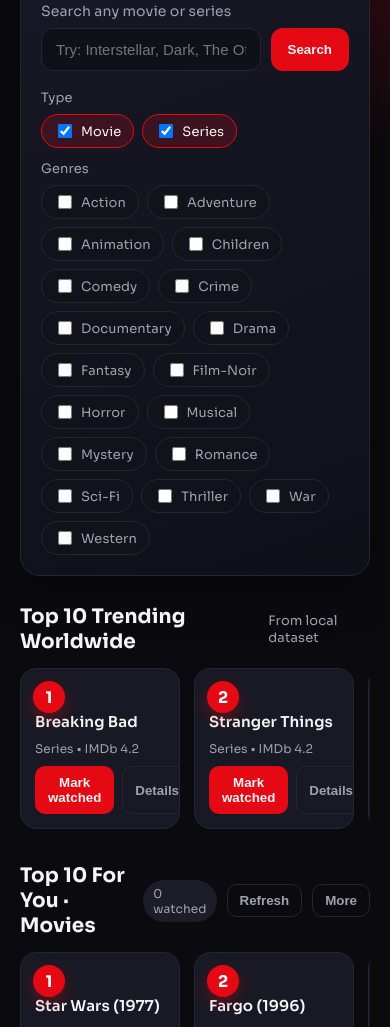
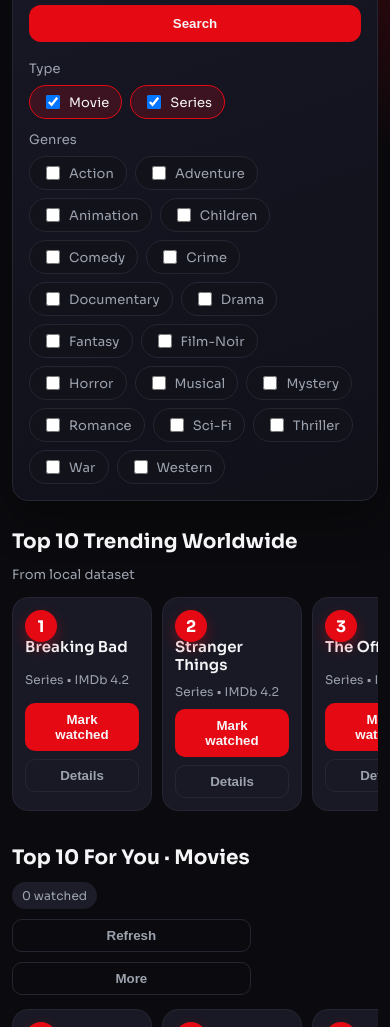
Before and after one commit to anushka06onu/Movie-world, a plain HTML site: page index.html in a window 390 px wide. Shown: the part 191-1218 px from the top of the page. Drawn offline with Linux system fonts and the light colour scheme.

Commit message:
Add responsive styles

```diff
--- a/style.css
+++ b/style.css
@@ -311,3 +311,70 @@
     grid-auto-columns: minmax(160px, 1fr);
   }
 }
+
+@media (max-width: 768px) {
+  .app {
+    padding: 20px 16px 60px;
+  }
+
+  .topbar {
+    padding: 16px;
+  }
+
+  .logo {
+    font-size: 34px;
+  }
+
+  .search-row {
+    grid-template-columns: 1fr;
+  }
+
+  .row-head {
+    flex-direction: column;
+    align-items: flex-start;
+  }
+
+  .row-actions {
+    flex-wrap: wrap;
+  }
+
+  .grid {
+    grid-template-columns: repeat(auto-fill, minmax(180px, 1fr));
+  }
+}
+
+@media (max-width: 520px) {
+  .app {
+    padding: 16px 12px 50px;
+  }
+
+  .topbar {
+    border-radius: 16px;
+  }
+
+  .logo {
+    font-size: 30px;
+    letter-spacing: 1.5px;
+  }
+
+  .shelf {
+    grid-auto-columns: minmax(140px, 1fr);
+    gap: 10px;
+  }
+
+  .card {
+    padding: 40px 12px 12px;
+  }
+
+  .card-actions {
+    flex-direction: column;
+  }
+
+  button {
+    width: 100%;
+  }
+
+  .grid {
+    grid-template-columns: 1fr;
+  }
+}
```
